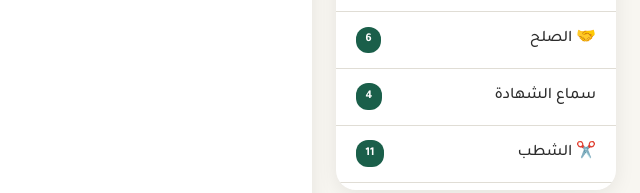
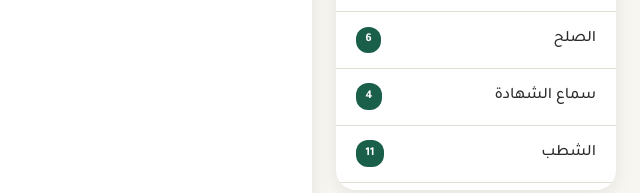
Before and after one commit to abosalehg-ui/court-templates-sa, a plain HTML site: page index.html in a window 1280 px wide. Shown: the part 505-698 px from the top of the page, 640-1280 px from the left. Drawn offline with Linux system fonts and the light colour scheme.

Commit message:
Update index.html

```diff
--- a/index.html
+++ b/index.html
@@ -1803,41 +1803,15 @@
         const list = document.getElementById('categoryList');
         list.innerHTML = '';
 
-        const categoryNames = {
-            'الدعوى': '📝 الدعوى',
-            'الإجابة': '💬 الإجابة',
-            'المرافعة': '⚖️ المرافعة',
-            'الأسباب': '📋 الأسباب',
-            'الحكم': '🔨 الحكم',
-            'الشهادة': '👁️ الشهادة',
-            'الصلح': '🤝 الصلح',
-            'اليمين': '✋ اليمين',
-            'النكول': '🚫 النكول',
-            'اليمين والنكول': '✋ اليمين والنكول',
-            'الكفالة': '📜 الكفالة',
-            'الالتماس': '📨 الالتماس',
-            'الشطب': '✂️ الشطب',
-            'الغياب': '👤 الغياب',
-            'الاختصاص': '📍 الاختصاص',
-            'التمويل': '💰 التمويل',
-            'العقارات': '🏠 العقارات',
-            'التنازل وترك الخصومة': '🕊️ التنازل وترك الخصومة',
-            'تصحيح الحكم': '✏️ تصحيح الحكم',
-            'المنع من السفر': '✈️ المنع من السفر',
-            'المشاكل_التقنية': '🔧 المشاكل التقنية'
-        };
-
         for (let cat in templatesData) {
             if (templatesData[cat].length === 0) continue;
 
             const li = document.createElement('li');
             li.className = 'category-item';
 
-            const displayName = categoryNames[cat] || cat;
-
             li.innerHTML = `
                 <div class="category-header" onclick="selectCategory('${cat}', event)">
-                    <span>${displayName}</span>
+                    <span>${cat}</span>
                     <span class="category-count">${templatesData[cat].length}</span>
                 </div>
             `;
```
